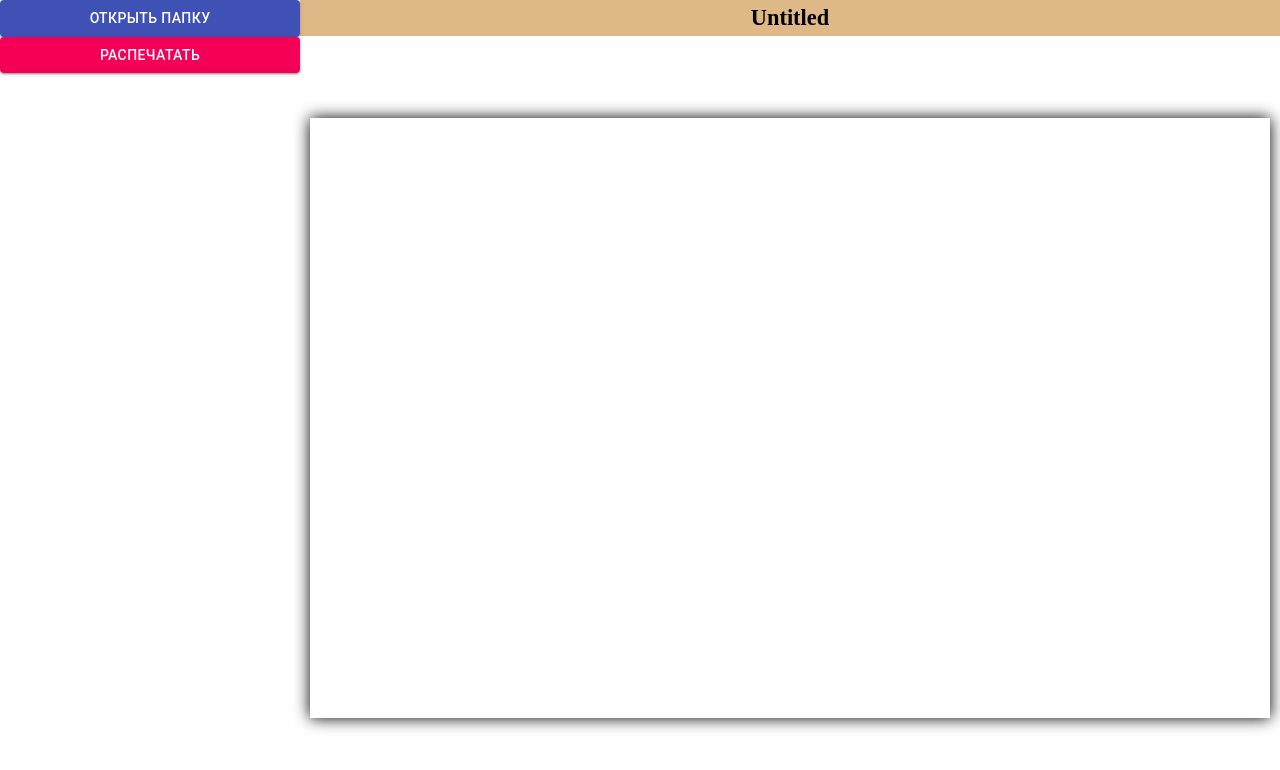
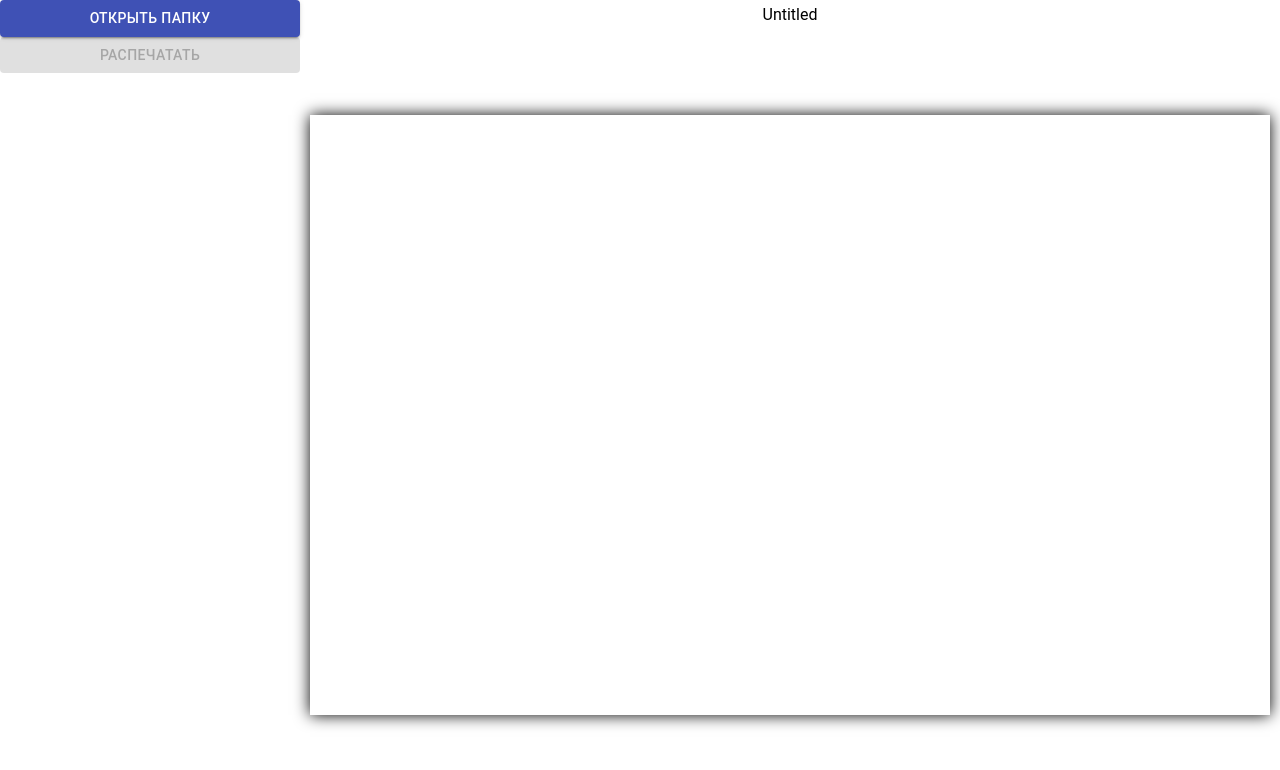
Before and after one commit to k-konstantin/electron-html-reader, a React app: page / in a window 1280 px wide. Shown: the top 770 px of the page. Built offline with nearby package versions, Linux system fonts and the light colour scheme; the HTML template or start-up script is replaced by a standard one.

Commit message:
Set styles to screenshots mode.

```diff
--- a/src/main/main.js
+++ b/src/main/main.js
@@ -23,7 +23,7 @@ function createWindow() {
     // and load the index.html of the app.
 
     mainWindow.loadFile(path.join(__dirname, '../renderer/index.html'));
-    mainWindow.removeMenu();
+    //mainWindow.removeMenu();
 
     // Open the DevTools.
     // mainWindow.webContents.openDevTools()
--- a/src/renderer/components/MainPage.js
+++ b/src/renderer/components/MainPage.js
@@ -74,18 +74,22 @@ class MainPage extends Component {
         } = this.props;
 
         return (
-            <div className={styles.page}>
+            <div className={`${styles.page} ${isTakingScreenshots ? styles.sreenshots : ''}`}>
                 <Backdrop classes={{root: styles.backdrop}} open={isFetching}>
                     <CircularProgress />
                 </Backdrop>
-                {isTakingScreenshots && (
-                    <button className={styles.stopScreenshotBtn} onClick={stopScreenShot}>Остановить скриншоты</button>
-                )}
-                <div className={`${styles.leftPanel} ${isTakingScreenshots ? styles.minimize : ''}`}>
+                {isTakingScreenshots ? (
+                    <div className={styles.stopScreenshotPanel}>
+                        <Button variant="contained" color="primary" onClick={stopScreenShot}>
+                            Остановить скриншоты
+                        </Button>
+                    </div>
+                ) : (
+                    <div className={styles.leftPanel}>
                         <Button variant="contained" color="primary" onClick={openFolder}>
                             Открыть папку
                         </Button>
-                    <Button variant="contained" color="secondary" onClick={takeScreenShot}>
+                        <Button variant="contained" color="secondary" disabled={animations.length === 0} onClick={takeScreenShot}>
                             Распечатать
                         </Button>
                         {animations.length > 0 && (
@@ -97,9 +101,10 @@ class MainPage extends Component {
                             />
                         )}
                     </div>
+                )}
                 <div className={styles.contentContainer}>
                     <div className={styles.contentTitle} title={animations[selectedId]}>
-                        {(animations[selectedId] && getFileNameFromSrc(animations[selectedId])) || 'Untitled'}
+                        {(animations[selectedId] && `${getFileNameFromSrc(animations[selectedId])} (${selectedId + 1} / ${animations.length})`) || 'Untitled'}
                     </div>
                     <div ref={this.iframeContainerRef} className={styles.iframeContainer}>
                         <iframe src={animations[selectedId]} style={this.state} />
--- a/src/renderer/css/main.sass
+++ b/src/renderer/css/main.sass
@@ -15,54 +15,44 @@ html, body
     display: flex
     flex-direction: column
 
-    &.minimize
-        display: none
+.stopScreenshotPanel
+    position: absolute
+    top: 0
+    left: 0
+    width: 100px
+    height: 100%
+    opacity: 0
+    z-index: 10
+
+    &:hover
+        opacity: 1
 
 .resourcesList
     flex: 1
     overflow-y: auto
-
-.openFolderBtn
-    height: 40px
-    min-height: 40px
-    font-size: 16px
-
-.btn
-    display: flex
-    justify-content: space-between
-    height: 30px
-    min-height: 30px
-    margin: 0 auto
-    padding-left: 10px
-    border: 1px black solid
-    line-height: 30px
-    font-size: 16px
-    cursor: pointer
-
-    .resourceTitle
-        flex: 1
-
-    .openResourceInExplorerBtn
-        display: flex
-        justify-content: center
-        align-items: center
-        width: 30px
-
-    &.selected
-        background-color: orange
 
 .contentContainer
     flex: 1
     display: flex
     flex-direction: column
 
+.sreenshots
+    .contentTitle
+
+    .iframeContainer
+        margin: 2px
+
+    iframe
+        box-shadow: none
+        outline: 1px solid gray
+
+
 .contentTitle
     padding: 5px
     width: 100%
     text-align: center
-    font-size: 1.75vw
-    font-weight: bold
-    background-color: burlywood
+    font-family: Roboto
+    font-size: 16px
 
 .iframeContainer
     flex: 1
@@ -77,11 +67,5 @@ iframe
     transform-origin: 0 0
     box-shadow: 0px 0px 20px black
 
-.stopScreenshotBtn
-    position: absolute
-    top: 0
-    left: 0
-    width: 100px
-
 .backdrop
     z-index: 10 !important
```
Lines whose indentation alone changed are shown as unchanged.
